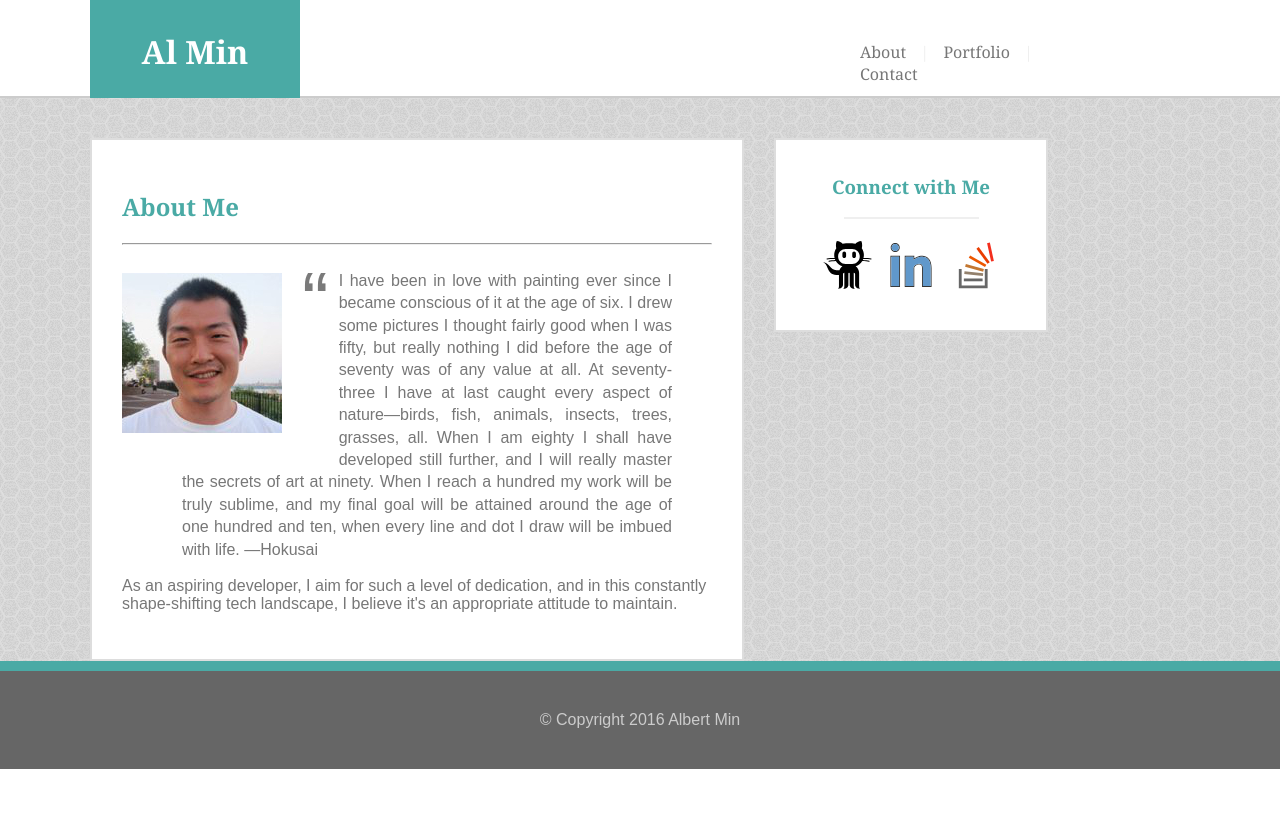
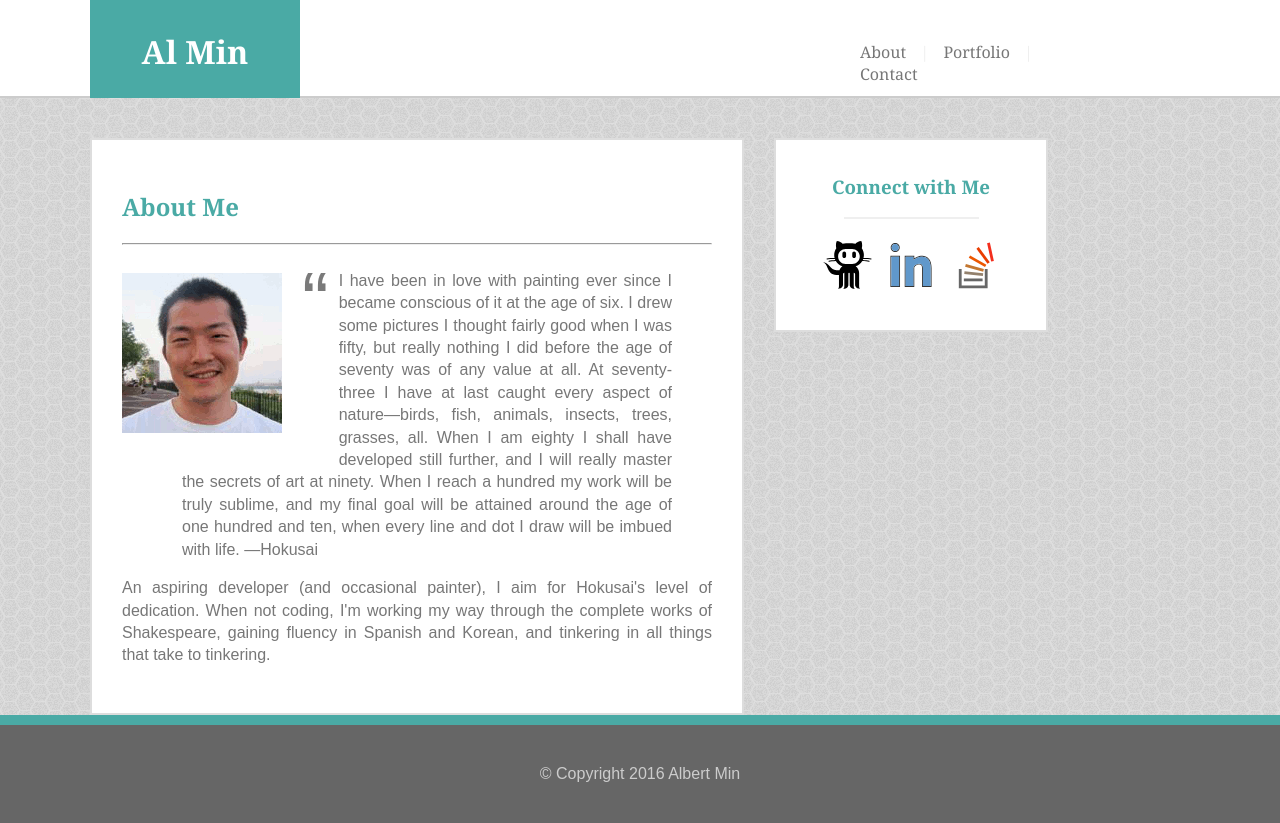
Before and after one commit to aksm/Basic-Porfolio, a PHP site: page / in a window 1280 px wide. Before the commit the page ends 769 px from the top, so only its background shows below. Run offline with PHP 8.4, Linux system fonts and the light colour scheme.

Commit message:
Add hover element and update copy

```diff
--- a/assets/css/style.css
+++ b/assets/css/style.css
@@ -75,9 +75,20 @@ article {
 	margin-bottom: 20px;
 	margin-right: 20px;
 	float: left;
+	width: 160px;
+ 	height: 160px;
+ 	background-image: url(../../assets/images/amindwi.gif);
+ 	background-position: 0 0;
+}
+#userpic:hover {
+	background-position: 0 100%;
 }
 #about_me_text {
 	float: left;
+}
+#lh {
+	line-height: 140%;
+	text-align: justify;
 }
 blockquote {
 	margin-top: 25px;
--- a/index.html
+++ b/index.html
@@ -19,8 +19,10 @@
 	<article>
 		<h2>About Me</h2>
 		<hr id="about_me_divider">
-		<img id="userpic" src="assets/images/amin.jpg" alt="profile photo">
-		<p id="about_me_text"><blockquote cite="https://en.wikipedia.org/wiki/Big_Sur_and_the_Oranges_of_Hieronymus_Bosch">I have been in love with painting ever since I became conscious of it at the age of six. I drew some pictures I thought fairly good when I was fifty, but really nothing I did before the age of seventy was of any value at all. At seventy-three I have at last caught every aspect of nature&mdash;birds, fish, animals, insects, trees, grasses, all. When I am eighty I shall have developed still further, and I will really master the secrets of art at ninety. When I reach a hundred my work will be truly sublime, and my final goal will be attained around the age of one hundred and ten, when every line and dot I draw will be imbued with life. &mdash;Hokusai</blockquote>As an aspiring developer, I aim for such a level of dedication, and in this constantly shape-shifting tech landscape, I believe it's an appropriate attitude to maintain.</p>
+		<!--<img id="userpic" src="assets/images/amin.jpg" alt="profile photo">-->
+		<div id="userpic"></div>
+		<div id="lh"><p id="about_me_text"><blockquote cite="https://en.wikipedia.org/wiki/Big_Sur_and_the_Oranges_of_Hieronymus_Bosch">I have been in love with painting ever since I became conscious of it at the age of six. I drew some pictures I thought fairly good when I was fifty, but really nothing I did before the age of seventy was of any value at all. At seventy-three I have at last caught every aspect of nature&mdash;birds, fish, animals, insects, trees, grasses, all. When I am eighty I shall have developed still further, and I will really master the secrets of art at ninety. When I reach a hundred my work will be truly sublime, and my final goal will be attained around the age of one hundred and ten, when every line and dot I draw will be imbued with life. &mdash;Hokusai</blockquote>An aspiring developer (and occasional painter), I aim for Hokusai's level of dedication. When not coding, I'm working my way through the complete works of Shakespeare, gaining fluency in Spanish and Korean, and tinkering in all things that take to tinkering.</p>
+		</div>
 	</article>
 	<nav id="connect">
 		<h3>Connect with Me</h3>
```
Also changed, not shown: assets/images/amindwi.gif (added).
